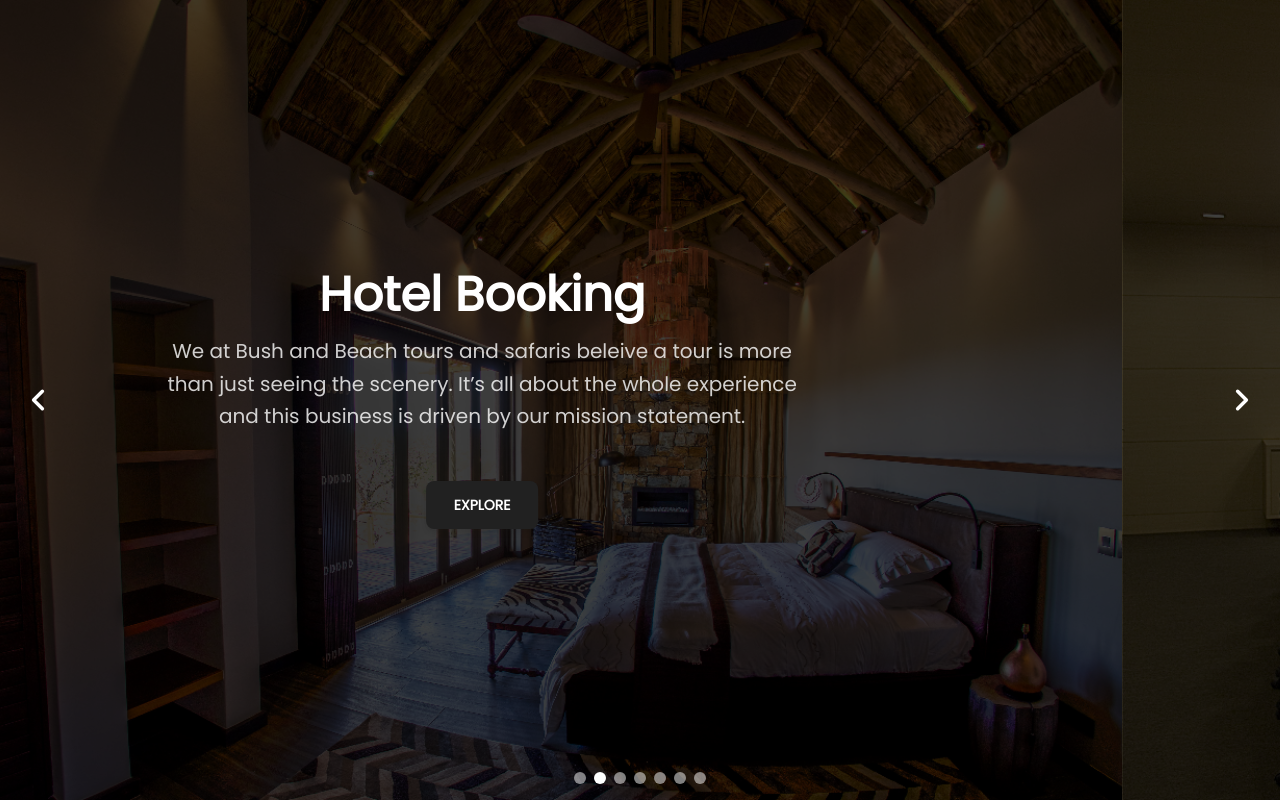
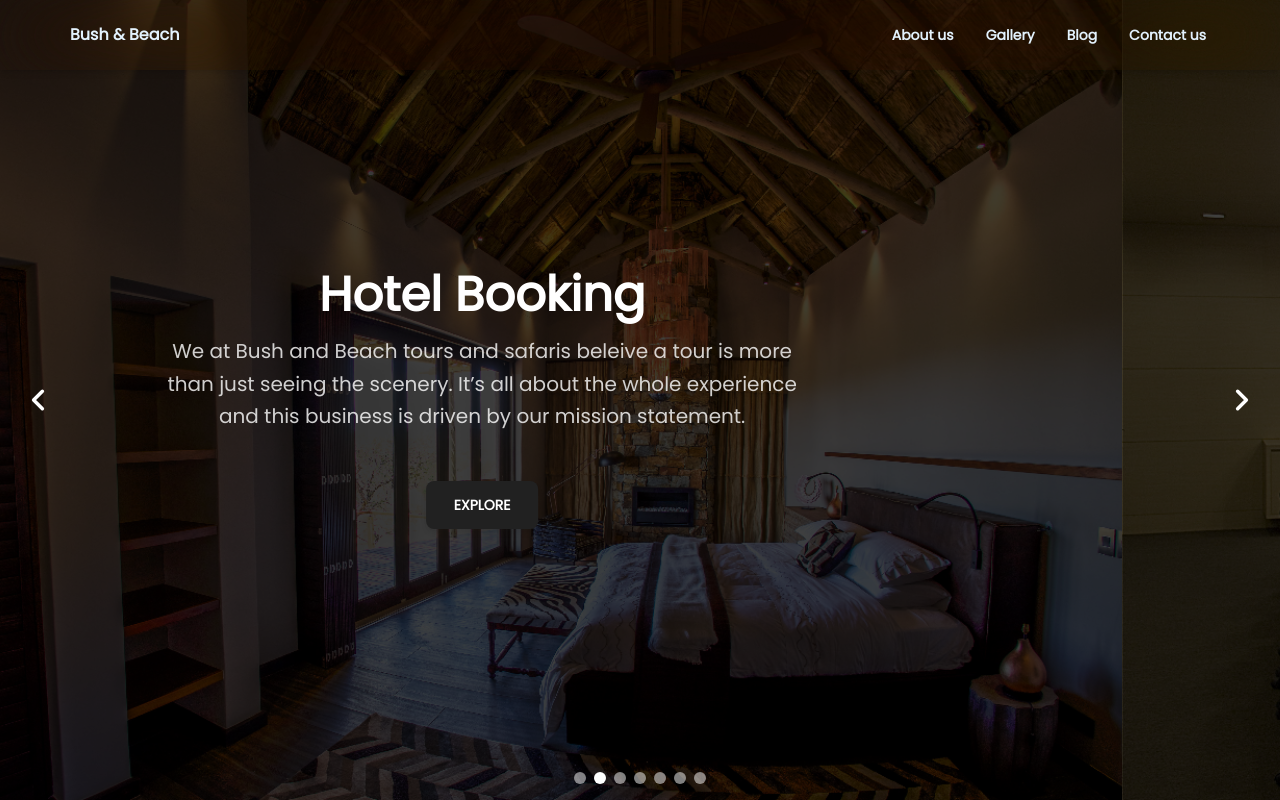
Before and after one commit to bushbeachtravel/bush-and-beach-frontend, a React (Vite) app: page / in a window 1280 px wide. Built offline with nearby package versions, Linux system fonts and the light colour scheme.

Commit message:
Added NavigationMenu component Styled the NavigationMenu component

```diff
--- a/src/App.jsx
+++ b/src/App.jsx
@@ -1,9 +1,13 @@
 import Homepage from './components/Homepage';
+// import NavigationMenu from './components/NavigationMenu';
 
 const App = () => {
 
   return (
-    <Homepage />
+    <div>
+      <Homepage />
+    </div>
+
   );
 }
 
--- a/src/assets/styles/HomePage.css
+++ b/src/assets/styles/HomePage.css
@@ -7,3 +7,14 @@
 .carousel-btn {
   background-color: #1b6ccf;
 }
+
+.carousel {
+  position: absolute;
+}
+
+.navbar {
+  position: absolute;
+  z-index: 1;
+  width: 100vw;
+  background: transparent;
+}
--- a/src/components/Homepage.jsx
+++ b/src/components/Homepage.jsx
@@ -1,4 +1,5 @@
 import { Carousel, Typography, Button } from "@material-tailwind/react";
+import NavigationMenu from "./NavigationMenu";
 import accomodation from '../assets/accomodation.jpg'
 import airpotTransfer from '../assets/airpotTransfer.jpg'
 import airTravel from '../assets/airTravel.jpg'
@@ -62,13 +63,13 @@
     Our dedicated team has taken time to know the country and
     the world thus able to provide well selected safari and game drive packages.`,
   },
-
 ]
-
 
 export const HomePage = () => {
 
   return (
+    <>
+    <NavigationMenu />
       <Carousel
         className="carousel"
         transition={{ duration: 2 }}
@@ -112,46 +113,7 @@
           </div>
         ))}
       </Carousel>
-    // <Carousel
-    //   className="carousel"
-    //   transition={{ duration: 2 }}
-    //   autoplay={true}
-    //   autoplayInterval={5000}
-    //   loop={true}
-    // >
-    //   {slides.map((carousel, index) => (
-    //     <div className="" key={index}>
-    //         <img
-    //           src={carousel.image}
-    //           alt={carousel.title}
-    //           className=""
-    //         />
-    //       <div className="absolute inset-0 grid h-full w-full place-items-center bg-black/75">
-    //         <div className="w-3/4 text-center md:w-2/4">
-    //           <Typography
-    //             variant="h1"
-    //             color="white"
-    //             className="mb-4 text-3xl md:text-4xl lg:text-5xl"
-    //           >
-    //             {carousel.title}
-    //           </Typography>
-    //           <Typography
-    //             variant="lead"
-    //             color="white"
-    //             className="mb-12 opacity-80"
-    //           >
-    //             {carousel.para}
-    //           </Typography>
-    //           <div className="flex justify-center gap-2">
-    //             <Button size="lg" className="carousel-btn">
-    //               Explore
-    //             </Button>
-    //           </div>
-    //         </div>
-    //       </div>
-    //     </div>
-    //   ))}
-    // </Carousel>
+    </>
   )
 };
 export default HomePage;
--- a/src/components/NavigationMenu.jsx
+++ b/src/components/NavigationMenu.jsx
@@ -1,16 +1,124 @@
+import React from "react";
+import {
+  Navbar,
+  MobileNav,
+  Typography,
+  IconButton,
+} from "@material-tailwind/react";
+import '../assets/styles/HomePage.css';
+
 const NavigationMenu = () => {
+  const [openNav, setOpenNav] = React.useState(false);
+
+  React.useEffect(() => {
+    window.addEventListener(
+      "resize",
+      () => window.innerWidth >= 960 && setOpenNav(false),
+    );
+  }, []);
+
+  const navList = (
+    <ul className="mb-4 mt-2 flex flex-col gap-2 lg:mb-0 lg:mt-0 lg:flex-row lg:items-center lg:gap-6">
+      <Typography
+        as="li"
+        variant="small"
+        color="blue-gray"
+        className="p-1 font-normal font-poppins text-blue-50 font-semibold"
+      >
+        <a href="#" className="flex items-center font-poppins">
+          About us
+        </a>
+      </Typography>
+      <Typography
+        as="li"
+        variant="small"
+        color="blue-gray"
+        className="p-1 font-poppins text-blue-50 font-semibold"
+      >
+        <a href="#" className="flex items-center">
+          Gallery
+        </a>
+      </Typography>
+      <Typography
+        as="li"
+        variant="small"
+        color="blue-gray"
+        className="p-1 font-poppins text-blue-50 font-semibold"
+      >
+        <a href="#" className="flex items-center">
+          Blog
+        </a>
+      </Typography>
+      <Typography
+        as="li"
+        variant="small"
+        color="blue-gray"
+        className="p-1 font-poppins text-blue-50 font-semibold"
+      >
+        <a href="#" className="flex items-center">
+          Contact us
+        </a>
+      </Typography>
+    </ul>
+  );
+
   return (
-    <nav>
-      <ul>
-        <li>Home</li>
-        <li>About</li>
-        <li>Air Ticketing</li>
-        <li>Safari Packages</li>
-        <li>Gallery</li>
-        <li>Our Services</li>
-        <li>Contac us</li>
-      </ul>
-    </nav>
+    <div className="navbar">
+      <Navbar className="sticky top-0 z-10 h-max max-w-full rounded-none py-2 px-4 lg:px-8 lg:py-4 bg-transparent border-none">
+        <div className="container mx-auto flex items-center justify-between text-blue-50">
+          <Typography
+            as="a"
+            href="#"
+            className="mr-4 cursor-pointer py-1.5 font-poppins text-blue-50 font-semibold"
+          >
+            Bush & Beach
+          </Typography>
+          <div className="hidden lg:block">{navList}</div>
+          <IconButton
+            variant="text"
+            className="ml-auto h-6 w-6 text-inherit hover:bg-transparent focus:bg-transparent active:bg-transparent lg:hidden"
+            ripple={false}
+            onClick={() => setOpenNav(!openNav)}
+          >
+            {openNav ? (
+              <svg
+                xmlns="http://www.w3.org/2000/svg"
+                fill="none"
+                className="h-6 w-6"
+                viewBox="0 0 24 24"
+                stroke="currentColor"
+                strokeWidth={2}
+              >
+                <path
+                  strokeLinecap="round"
+                  strokeLinejoin="round"
+                  d="M6 18L18 6M6 6l12 12"
+                />
+              </svg>
+            ) : (
+              <svg
+                xmlns="http://www.w3.org/2000/svg"
+                className="h-6 w-6"
+                fill="none"
+                stroke="currentColor"
+                strokeWidth={2}
+              >
+                <path
+                  strokeLinecap="round"
+                  strokeLinejoin="round"
+                  d="M4 6h16M4 12h16M4 18h16"
+                />
+              </svg>
+            )}
+          </IconButton>
+        </div>
+        <MobileNav open={openNav}>
+          <div className="container mx-auto">
+            {navList}
+          </div>
+        </MobileNav>
+      </Navbar>
+    </div>
   );
-};
+}
 export default NavigationMenu;
```
Lines whose indentation alone changed are shown as unchanged.
